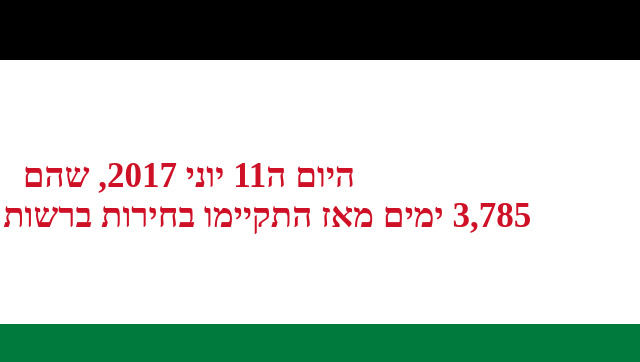
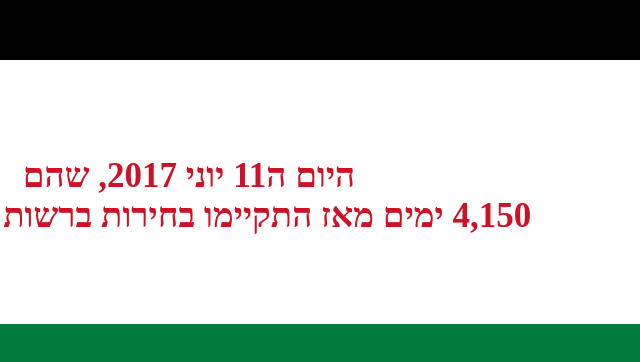
Before and after one commit to MoLow/pallections, a plain HTML site: page index.html in a window 1280 px wide. Shown: the part 204-566 px from the top of the page, 451-1091 px from the left. Drawn offline with nearby package versions, Linux system fonts and the light colour scheme; a web font is replaced by a local one.

Commit message:
fix date

```diff
--- a/index.html
+++ b/index.html
@@ -44,7 +44,7 @@
             if (count > 1) setTimeout(function () { nextNumber(count - 1, number); }, 50);
         }
 
-        var days = moment().diff(moment("2007-01-30"), 'days');
+        var days = moment().diff(moment("2006-01-30"), 'days');
         document.title = days + " ימים מאז הבחירות בפלסטין";
         nextNumber(_.random(15, 35), days);
     </script>
```
